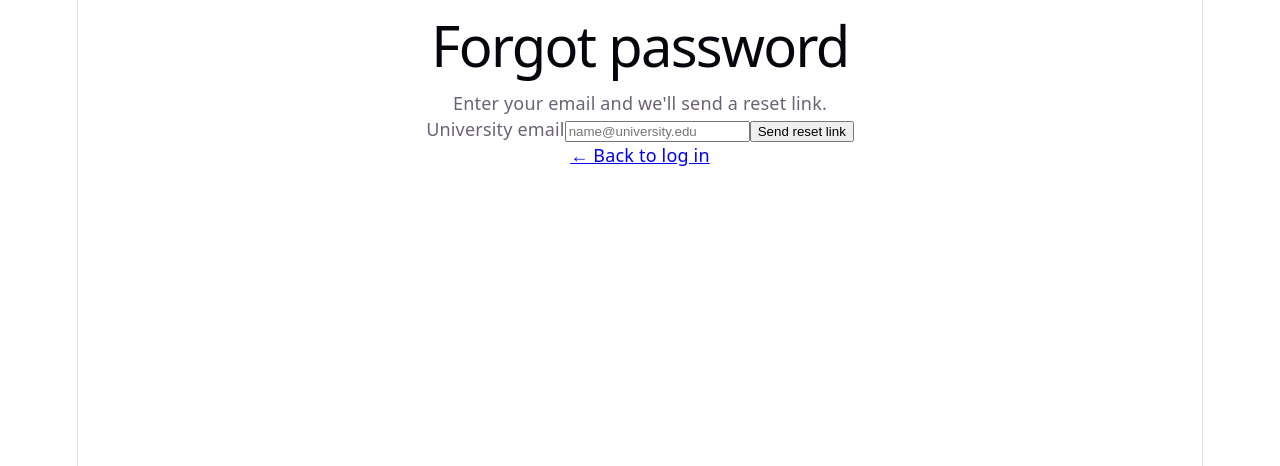
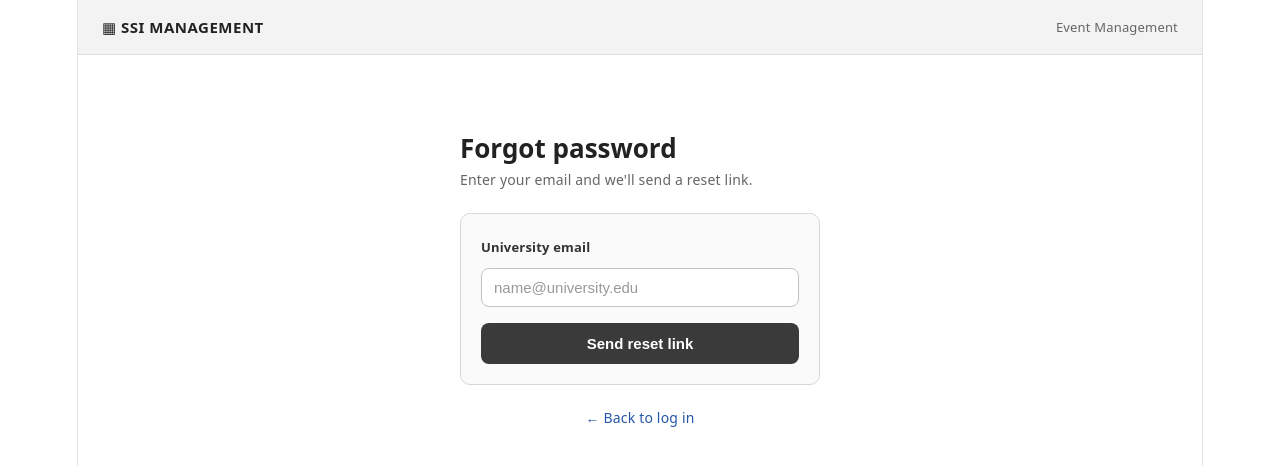
Before and after one commit to Ibubasid1/ssi-management, a React (Vite) app in the folder client/: page /forgot-password in a window 1280 px wide. Shown: the top 466 px of the page. Built offline with nearby package versions, Linux system fonts and the light colour scheme.

Commit message:
SCRUM-8: style Forgot Password page to match wireframe

```diff
--- /dev/null
+++ b/client/src/pages/ForgotPassword.css
@@ -0,0 +1,139 @@
+/* Forgot Password page, styled to match the wireframe (section 1d). */
+.forgot-page {
+  min-height: 100svh;
+  background: #ffffff;
+  color: #222222;
+  text-align: left;
+  font-family: system-ui, 'Segoe UI', Roboto, sans-serif;
+}
+
+.forgot-header {
+  display: flex;
+  align-items: center;
+  justify-content: space-between;
+  padding: 14px 24px;
+  background: #f3f3f3;
+  border-bottom: 1px solid #dcdcdc;
+}
+
+.forgot-brand {
+  font-size: 15px;
+  font-weight: 800;
+  letter-spacing: 0.5px;
+  text-transform: uppercase;
+  color: #222222;
+}
+
+.forgot-header-note {
+  font-size: 13px;
+  color: #666666;
+}
+
+.forgot-content {
+  width: 100%;
+  max-width: 400px;
+  margin: 0 auto;
+  padding: 80px 20px 40px;
+  box-sizing: border-box;
+}
+
+.forgot-title {
+  margin: 0 0 6px;
+  font-size: 26px;
+  font-weight: 700;
+  letter-spacing: 0;
+  color: #222222;
+}
+
+.forgot-subtitle {
+  margin: 0 0 20px;
+  font-size: 14px;
+  color: #666666;
+}
+
+.forgot-card {
+  display: flex;
+  flex-direction: column;
+  gap: 8px;
+  padding: 20px;
+  background: #fafafa;
+  border: 1px solid #d6d6d6;
+  border-radius: 10px;
+}
+
+.forgot-label {
+  font-size: 13px;
+  font-weight: 600;
+  color: #333333;
+}
+
+.forgot-input {
+  width: 100%;
+  padding: 10px 12px;
+  font-size: 15px;
+  color: #222222;
+  background: #ffffff;
+  border: 1px solid #c4c4c4;
+  border-radius: 8px;
+  box-sizing: border-box;
+}
+
+.forgot-input::placeholder {
+  color: #999999;
+}
+
+.forgot-input:focus {
+  outline: 2px solid #3a3a3a;
+  outline-offset: 1px;
+}
+
+.forgot-button {
+  margin-top: 8px;
+  padding: 12px;
+  font-size: 15px;
+  font-weight: 600;
+  color: #ffffff;
+  background: #3a3a3a;
+  border: none;
+  border-radius: 8px;
+  cursor: pointer;
+}
+
+.forgot-button:hover:not(:disabled) {
+  background: #222222;
+}
+
+.forgot-button:disabled {
+  opacity: 0.6;
+  cursor: not-allowed;
+}
+
+.forgot-success,
+.forgot-error {
+  margin: 14px 0 0;
+  font-size: 14px;
+  line-height: 1.4;
+}
+
+.forgot-success {
+  color: #1d6b3a;
+}
+
+.forgot-error {
+  color: #b3261e;
+}
+
+.forgot-back {
+  margin-top: 20px;
+  text-align: center;
+  font-size: 14px;
+}
+
+.forgot-back a {
+  color: #2457a6;
+  text-decoration: none;
+}
+
+.forgot-back a:hover {
+  text-decoration: underline;
+}
--- a/client/src/pages/ForgotPassword.jsx
+++ b/client/src/pages/ForgotPassword.jsx
@@ -1,5 +1,6 @@
 import { useState } from 'react'
 import { Link } from 'react-router'
+import './ForgotPassword.css'
 
 function ForgotPassword() {
   const [email, setEmail] = useState('')
@@ -34,13 +35,20 @@ function ForgotPassword() {
   }
 
   return (
-    <main>
-      <h1>Forgot password</h1>
-      <p>Enter your email and we'll send a reset link.</p>
+    <div className="forgot-page">
+      <header className="forgot-header">
+        <span className="forgot-brand">▦ SSI Management</span>
+        <span className="forgot-header-note">Event Management</span>
+      </header>
 
-      <form onSubmit={handleSubmit}>
-        <label htmlFor="email">University email</label>
+      <main className="forgot-content">
+        <h1 className="forgot-title">Forgot password</h1>
+        <p className="forgot-subtitle">Enter your email and we'll send a reset link.</p>
+
+        <form className="forgot-card" onSubmit={handleSubmit}>
+          <label className="forgot-label" htmlFor="email">University email</label>
           <input
+            className="forgot-input"
             id="email"
             type="email"
             placeholder="name@university.edu"
@@ -48,18 +56,19 @@ function ForgotPassword() {
             onChange={(event) => setEmail(event.target.value)}
             required
           />
-        <button type="submit" disabled={isLoading}>
+          <button className="forgot-button" type="submit" disabled={isLoading}>
             {isLoading ? 'Sending...' : 'Send reset link'}
           </button>
         </form>
 
-      {message && <p role="status">{message}</p>}
-      {error && <p role="alert">{error}</p>}
+        {message && <p className="forgot-success" role="status">{message}</p>}
+        {error && <p className="forgot-error" role="alert">{error}</p>}
 
-      <p>
+        <p className="forgot-back">
           <Link to="/login">← Back to log in</Link>
         </p>
       </main>
+    </div>
   )
 }
 
```
Lines whose indentation alone changed are shown as unchanged.
